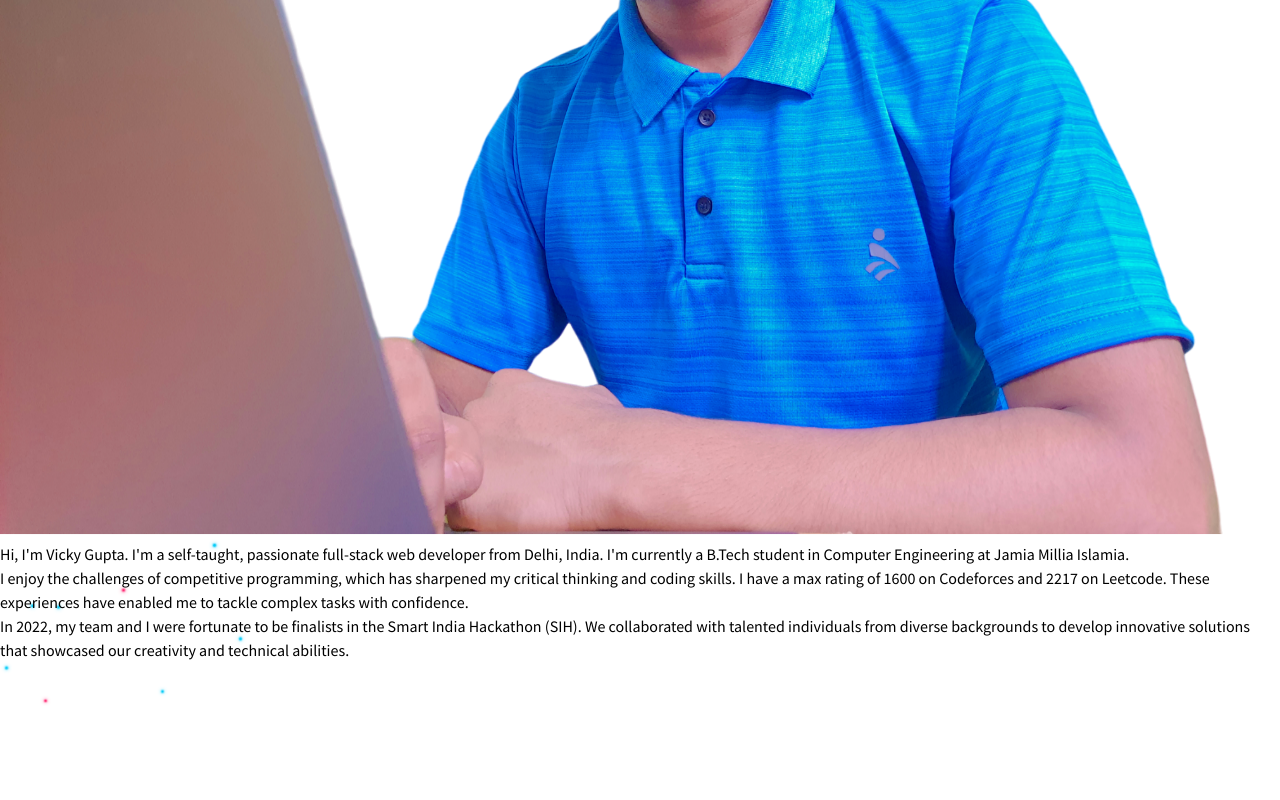
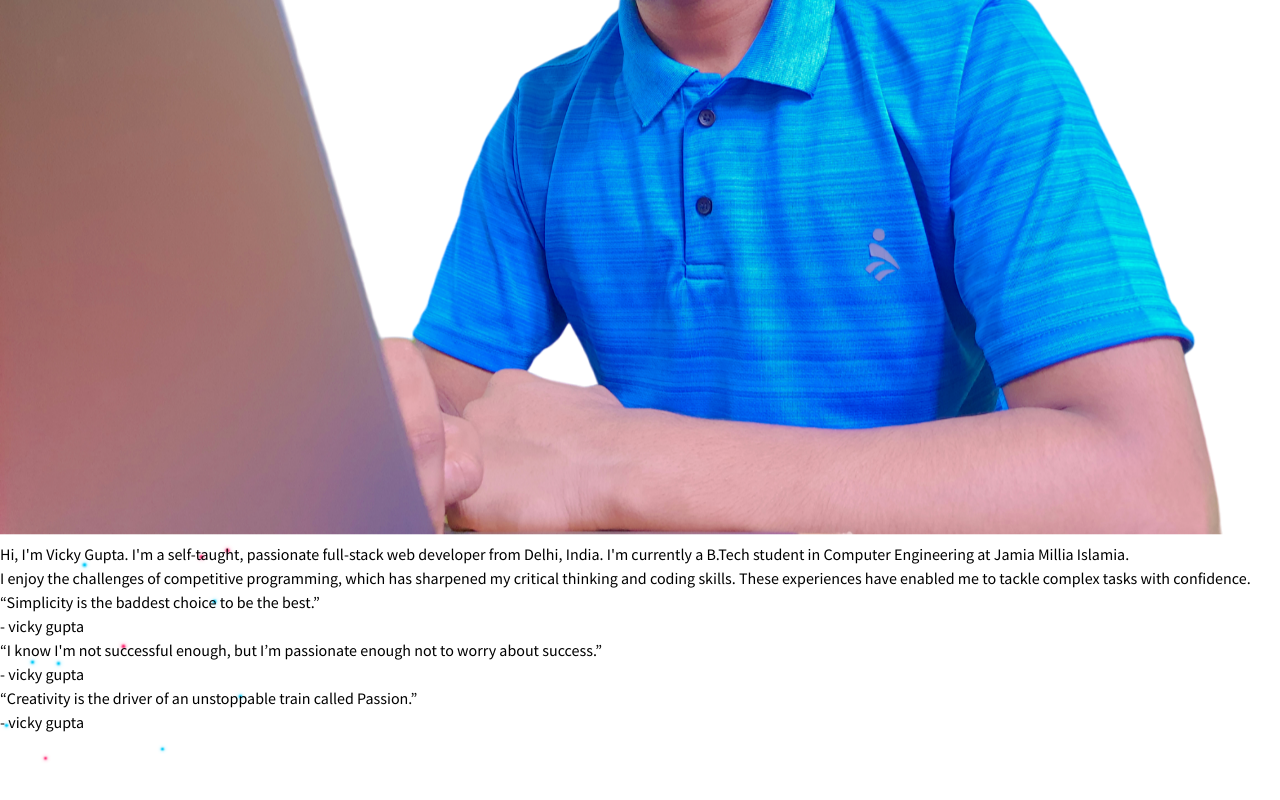
Before and after one commit to vickyguptaa7/portfolio, a React (Vite) app: page / in a window 1280 px wide. Shown: the part 1882-2682 px from the top of the page. Built offline with nearby package versions, Linux system fonts and the light colour scheme.

Commit message:
about us done

```diff
--- a/src/components/About/About.tsx
+++ b/src/components/About/About.tsx
@@ -4,16 +4,16 @@ import Wrapper from "../Wrapper/wrapper";
 
 function About() {
   return (
-    <section className="mt-24 ">
+    <section id="about" className="mt-24">
       <div className="flex flex-col items-center justify-center px-8 header">
         <h1 className="text-[color:var(--color-primary)] text-3xl font-bold mb-2 text-center">
           ABOUT ME
         </h1>
         <div className="h-[0.30rem] w-10 bg-[color:var(--color-primary)] rounded-full"></div>
       </div>
-      <div className="w-full py-4 bg-[color:var(--color-primary)] mt-20 relative">
-        <Wrapper>
-          <div className="flex flex-col items-center justify-center gap-4 sm:flex-row sm:gap-12">
+      <div className="w-full py-12 bg-[color:var(--color-primary)] mt-24 relative">
+        <Wrapper className="flex flex-col items-center justify-center gap-8">
+          <div className="relative flex flex-col items-center justify-center gap-4 sm:flex-row sm:gap-12">
             <motion.div
               className="w-48 bg-white border-8 border-white rounded-full sm:w-64 aspect-square"
               initial={{
@@ -34,30 +34,43 @@ function About() {
                 className="flex items-center justify-center object-cover w-full h-full rounded-full"
               />
             </motion.div>
-            <div className="flex flex-col items-center justify-center gap-4 tracking-wide text-white text-md w-[60%]">
-              <p>
+            <div className="flex flex-col items-center justify-center gap-4 tracking-wide text-white text-md sm:w-[60%]">
+              <p className="text-[1.1rem]">
                 Hi, I'm Vicky Gupta. I'm a self-taught, passionate full-stack
                 web developer from Delhi, India. I'm currently a B.Tech student
                 in Computer Engineering at Jamia Millia Islamia.
               </p>
-              <p>
+              <p className="text-[1.1rem]">
                 I enjoy the challenges of competitive programming, which has
-                sharpened my critical thinking and coding skills. I have a max
-                rating of 1600 on Codeforces and 2217 on Leetcode. These
+                sharpened my critical thinking and coding skills. These
                 experiences have enabled me to tackle complex tasks with
                 confidence.
               </p>
+            </div>
+          <div className="left-0 flex flex-col items-center justify-between w-full gap-8 mt-6 sm:items-start sm:flex-row sm:absolute -bottom-48">
+            <div className="p-4 text-[color:var(--primary-text-color)] bg-white rounded-lg shadow-lg shadow-gray-300 flex flex-col items-end gap-4 max-w-[20rem]">
+              <p>“Simplicity is the baddest choice to be the best.”</p>
+              <h4 className="text-sm font-light">- vicky gupta</h4>
+            </div>
+            <div className="p-4 mt-4 text-[color:var(--primary-text-color)] bg-white rounded-lg shadow-lg  shadow-gray-300 flex flex-col items-end gap-4 max-w-[20rem]">
               <p>
-                In 2022, my team and I were fortunate to be finalists in the
-                Smart India Hackathon (SIH). We collaborated with talented
-                individuals from diverse backgrounds to develop innovative
-                solutions that showcased our creativity and technical abilities.
+                “I know I'm not successful enough, but I’m passionate enough not
+                to worry about success.”
               </p>
+              <h4 className="text-sm font-light">- vicky gupta</h4>
+            </div>
+            <div className="absolute sm:static -bottom-40 p-4 mt-8 text-[color:var(--primary-text-color)] bg-white rounded-lg shadow-lg  shadow-gray-300 flex flex-col items-end gap-4 max-w-[20rem]">
+              <p>
+                “Creativity is the driver of an unstoppable train called
+                Passion.”
+              </p>
+              <h4 className="text-sm font-light">- vicky gupta</h4>
             </div>
           </div>
+          </div>
         </Wrapper>
-        <div className="absolute -top-16 w-[110%] -z-10 -translate-x-5 h-24 bg-[--color-primary] rotate-3 mt-6"></div>
-        <div className="absolute -bottom-12 w-[110%] -z-10 -translate-x-5 h-24 bg-[--color-primary] rotate-3"></div>
+        <div className="absolute -top-20 w-[110%] -z-10 -translate-x-5 h-56 bg-[--color-primary] rotate-3 mt-6"></div>
+        <div className="absolute -bottom-16 w-[110%] -z-10 -translate-x-5 h-56 bg-[--color-primary] rotate-3"></div>
       </div>
     </section>
   );
--- a/src/components/Wrapper/wrapper.tsx
+++ b/src/components/Wrapper/wrapper.tsx
@@ -1,8 +1,20 @@
+import { twMerge } from "tailwind-merge";
+
 interface IPROPS {
   children: React.ReactNode;
+  className?: string;
 }
-function Wrapper({ children }: IPROPS) {
-  return <div className="w-full px-8 mx-auto sm:px-12 lg:px-16 xl:max-w-7xl">{children}</div>;
+function Wrapper({ children, className }: IPROPS) {
+  return (
+    <div
+      className={twMerge(
+        "w-full px-8 mx-auto sm:px-12 lg:px-16 xl:max-w-7xl",
+        className
+      )}
+    >
+      {children}
+    </div>
+  );
 }
 
 export default Wrapper;
```
